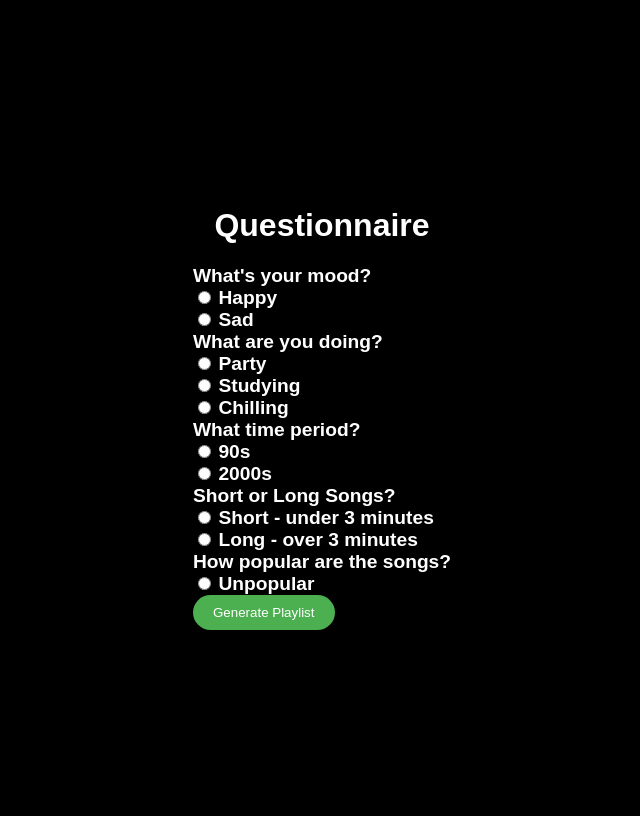
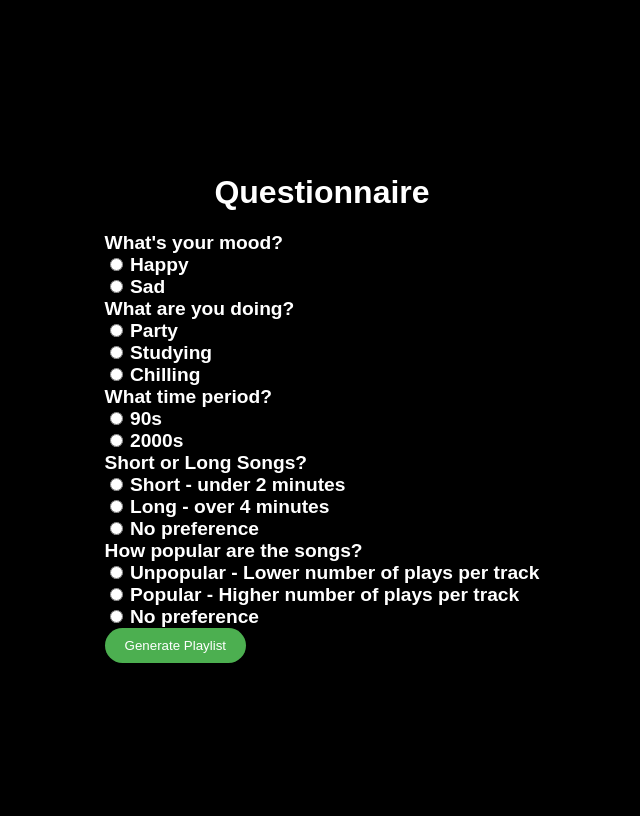
Before and after one commit to gmendzy/spotify-project, a Flask app: page /questionnaire in a window 1280 px wide. Shown: the whole page, without its empty margins (318-958 px from the left). Run offline with Flask 3, Linux system fonts and the light colour scheme.

Commit message:
Added popularity filter

```diff
--- a/app.py
+++ b/app.py
@@ -4,6 +4,7 @@ from spotipy.oauth2 import SpotifyClientCredentials, SpotifyOAuth
 from dotenv import load_dotenv
 import os
 import datetime
+import random
 
 load_dotenv()
 client_id = os.getenv("CLIENT_ID")
@@ -58,10 +59,11 @@ def generate_recommendations():
 
     mood = request.form.get('mood')
     activity = request.form.get('activity')
+    duration = request.form.get('duration')
+    popularity = request.form.get('popularity') # Popularity is determined by the total number of plays a track has had and how recent those plays are
 
-
+    # Gets the audio features of the saved song and copies them to the target features so that we can modify them
     saved_song_attributes = sp.audio_features(saved_song['id'])[0]
-
     target_features = saved_song_attributes.copy()
 
 
@@ -73,14 +75,16 @@ def generate_recommendations():
 
     if 'happy' in mood:
         target_features['valence'] += 0.4 # Increase relative valence
-    if 'sad' in mood:
+    elif 'sad' in mood:
         target_features['valence'] -= 0.2 # Decrease relative valence
+
     if 'studying' in activity:
         target_features['energy'] -= 0.2 # Decrease relative energy
-    if 'party' in activity:
+    elif 'party' in activity:
         target_features['energy'] += 0.2 # Increase relative energy
-    if 'chilling' in activity:
+    elif 'chilling' in activity:
         target_features['tempo' ] -= 20 # Decrease relative tempo
+
 
 
     # Ensure that the target features are within the valid range
@@ -88,24 +92,44 @@ def generate_recommendations():
     target_features['energy'] = min(max(target_features['energy'], 0), 1)
     target_features['tempo'] = min(max(target_features['tempo'], 0), 200)
 
+
     recommendations = sp.recommendations(
         seed_tracks =  [saved_song['id']],
         seed_genres = [seed_genre],
         target_valence = target_features['valence'],
         target_energy = target_features['energy'],
         target_tempo = target_features['tempo'],
-        limit = 50
+        limit = 75
     )
 
-    duration = request.form.get('duration')
-    print(f"Duration: {duration}")
+    # Filter tracks based on duration and popularity since the Spotify API does not support these parameters
     filtered_tracks = []
     for track in recommendations['tracks']:
         duration_ms = track['duration_ms']
-        if 'short' == duration and duration_ms <= 120000: # less than 2 minutes
-            filtered_tracks.append(track)
-        if 'long' == duration and duration_ms > 240000: # more than 4 minutes
-            filtered_tracks.append(track)
+        popularity_number = track['popularity']
+        if 'short' in duration and duration_ms <= 120000: # less than 2 minutes
+            if 'popular' in popularity and popularity_number > 70:
+                filtered_tracks.append(track)
+            elif 'unpopular' in popularity and popularity_number < 30:
+                filtered_tracks.append(track)
+            elif 'no preference' in popularity:
+                filtered_tracks.append(track)
+        elif 'long' in duration and duration_ms > 240000: # more than 4 minutes
+            if 'popular' in popularity and popularity_number > 70:
+                filtered_tracks.append(track)
+            elif 'unpopular' in popularity and popularity_number < 30:
+                filtered_tracks.append(track)
+            elif 'no preference' in popularity:
+                filtered_tracks.append(track)
+        elif 'no preference' in duration:
+            if 'popular' in popularity and popularity_number > 70:
+                filtered_tracks.append(track)
+            elif 'unpopular' in popularity and popularity_number < 30:
+                filtered_tracks.append(track)
+            elif 'no preference' in popularity:
+                filtered_tracks.append(track)
+
+
 
     if filtered_tracks:
         return render_template('results.html', playlist_data=filtered_tracks)
--- a/templates/questionnaire.html
+++ b/templates/questionnaire.html
@@ -52,18 +52,30 @@
                     <label>Short or Long Songs?</label>
                     <div>
                     <input type="radio" id="short" name="duration" value="short">
-                    <label for ="short">Short - under 3 minutes</label>
+                    <label for ="short">Short - under 2 minutes</label>
                     </div>
                 </div>
                 <div>
                     <input type="radio" id="long" name="duration" value="long">
-                    <label for ="long">Long - over 3 minutes</label>
+                    <label for ="long">Long - over 4 minutes</label>
+                </div>
+                <div>
+                    <input type="radio" id="no preference" name="duration" value="no preference">
+                    <label for ="no preference">No preference</label>
                 </div>
                 <div>
                     <label>How popular are the songs?</label>
                 <div>
                     <input type="radio" id="unpopular" name="popularity" value="unpopular">
-                    <label for="unpopular">Unpopular</label>
+                    <label for="unpopular">Unpopular - Lower number of plays per track</label>
+                </div>
+                <div>
+                    <input type="radio" id="popular" name="popularity" value="popular">
+                    <label for="popular">Popular - Higher number of plays per track</label>
+                </div>
+                <div>
+                    <input type="radio" id="no preference" name="popularity" value="no preference">
+                    <label for="no preference">No preference</label>
                 </div>
             <div>
                 <button type="submit" class ="search-button">Generate Playlist</button>
```
Also changed, not shown: 1 other file.
